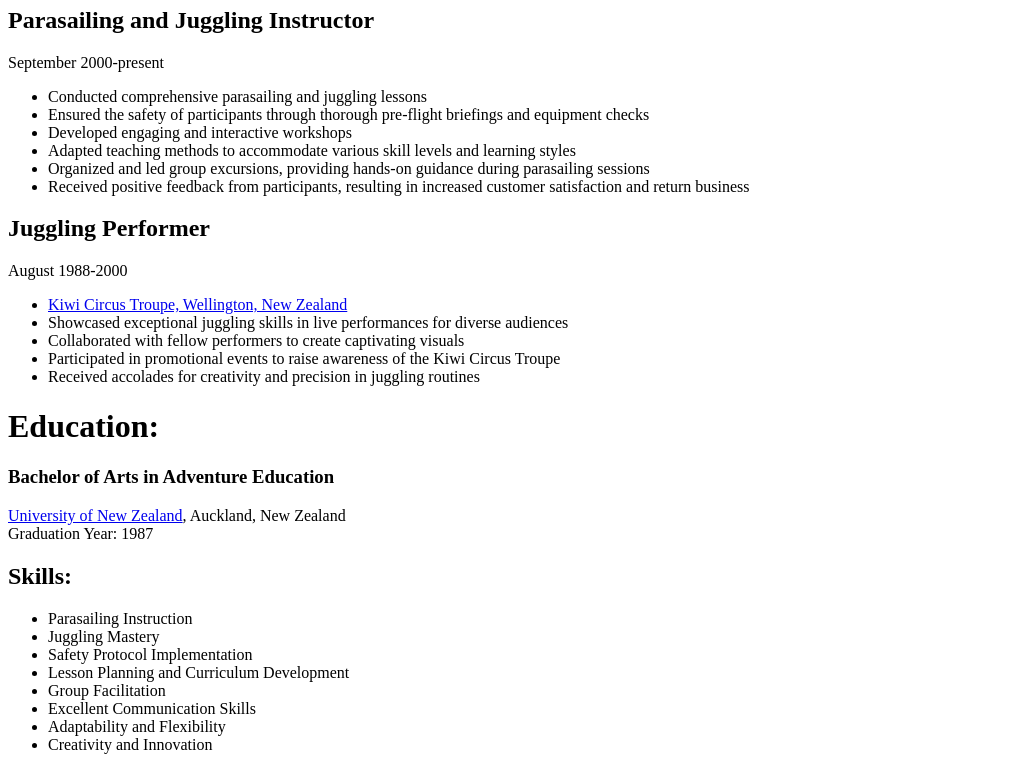
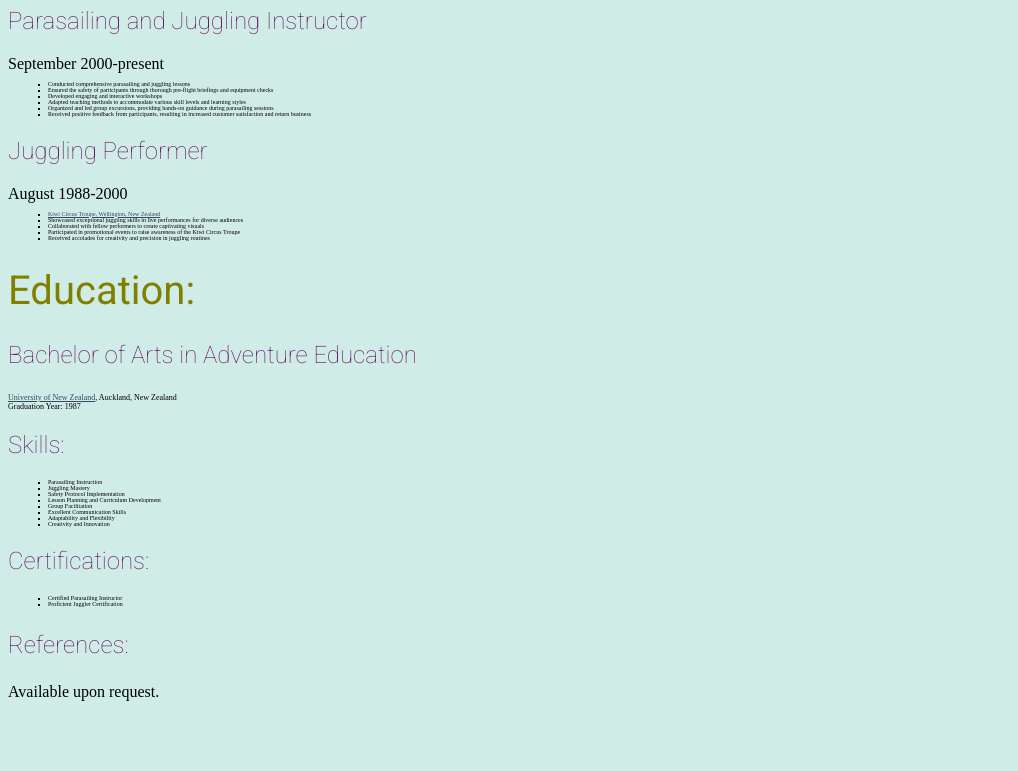
Before and after one commit to ReaganYoung01/Resume, a plain HTML site: page index.html in a window 1280 px wide. Shown: the part 553-1324 px from the top of the page, without its empty margins (0-1018 px from the left). After the commit the page ends 1262 px from the top, so only its background shows below. Drawn offline with Linux system fonts and the light colour scheme.

Commit message:
Add files via upload

```diff
--- a/index.html
+++ b/index.html
@@ -6,6 +6,41 @@
 	<meta name="viewport" content="width=device-width, initial-scale=1">
 	<meta name="author" content="Reagan Young">
 	<title>Cleo's Resume</title>
+
+<link rel="preconnect" href="https://fonts.googleapis.com">
+<link rel="preconnect" href="https://fonts.gstatic.com" crossorigin>
+<link href="https://fonts.googleapis.com/css2?family=Roboto:ital,wght@0,100;0,300;0,400;0,500;0,700;0,900;1,100;1,300;1,400;1,500;1,700;1,900&display=swap" rel="stylesheet">
+
+<style>
+
+h1 { color: 	#808000;
+	/*olive*/
+  font-family: "Roboto", sans-serif;
+  font-weight: 400;
+  font-size: 2.5em;
+  font-style: normal; }
+
+  h2, h3, h4 { color: #681866;
+  	/*purple*/
+  	font-family: "Roboto", sans-serif;
+  font-weight: 100;
+  font-size: 1.5em;
+  font-style: normal;}
+
+ul {
+  list-style-type: square;
+}
+
+a {color: #34495E
+/*grey*/ }
+
+   body {background-color: #D0ECE7;
+}
+
+p, ul, li {font-size: .5em}
+</style>
+
+
 </head>
 <body>
 <h1>Contact</h1>
```
